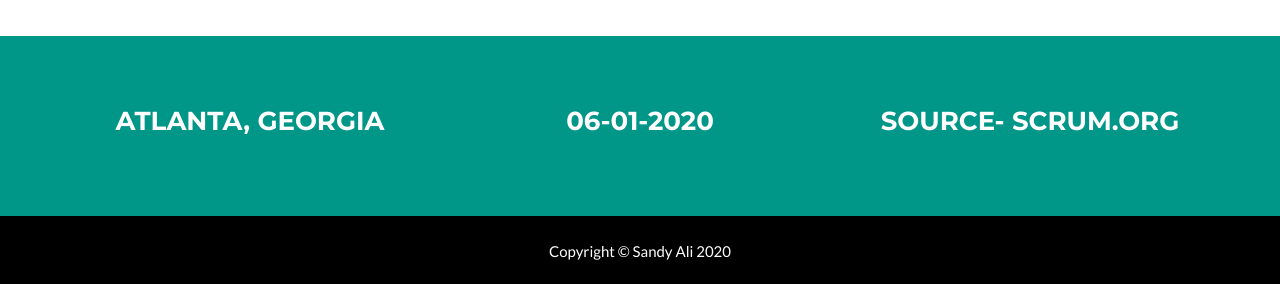
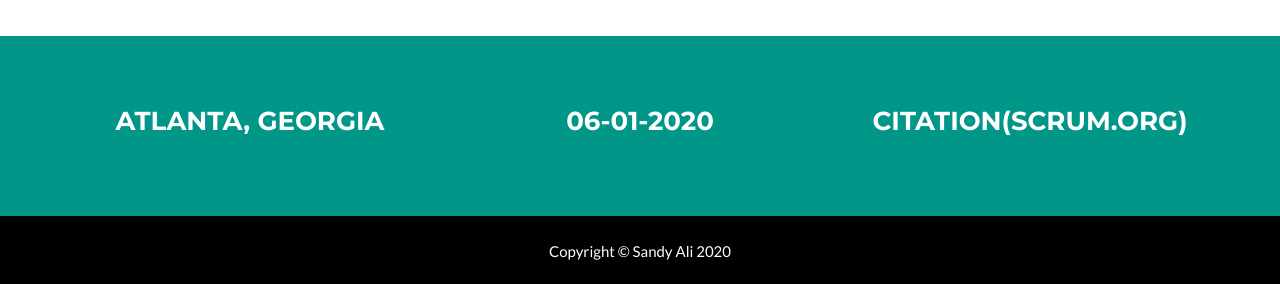
Before and after one commit to sali210/scrum-certsite, a Jekyll site: the page built from _posts/2014-07-18-project-1.markdown, in a window 1280 px wide and 900 px high, scrolled down 1674 px. Shown: the part 613-897 px from the top of the window. Built offline with Jekyll 4.4.1, drawn with Linux system fonts in a browser that asks for light colours.

Commit message:
added citation

```diff
--- a/_config.yml
+++ b/_config.yml
@@ -35,7 +35,7 @@ footer:
   copyright: Sandy Ali
   location: Atlanta, Georgia
   social: 06-01-2020
-  credits: Source- scrum.org
+  credits: citation(scrum.org)
 
 
 
```
